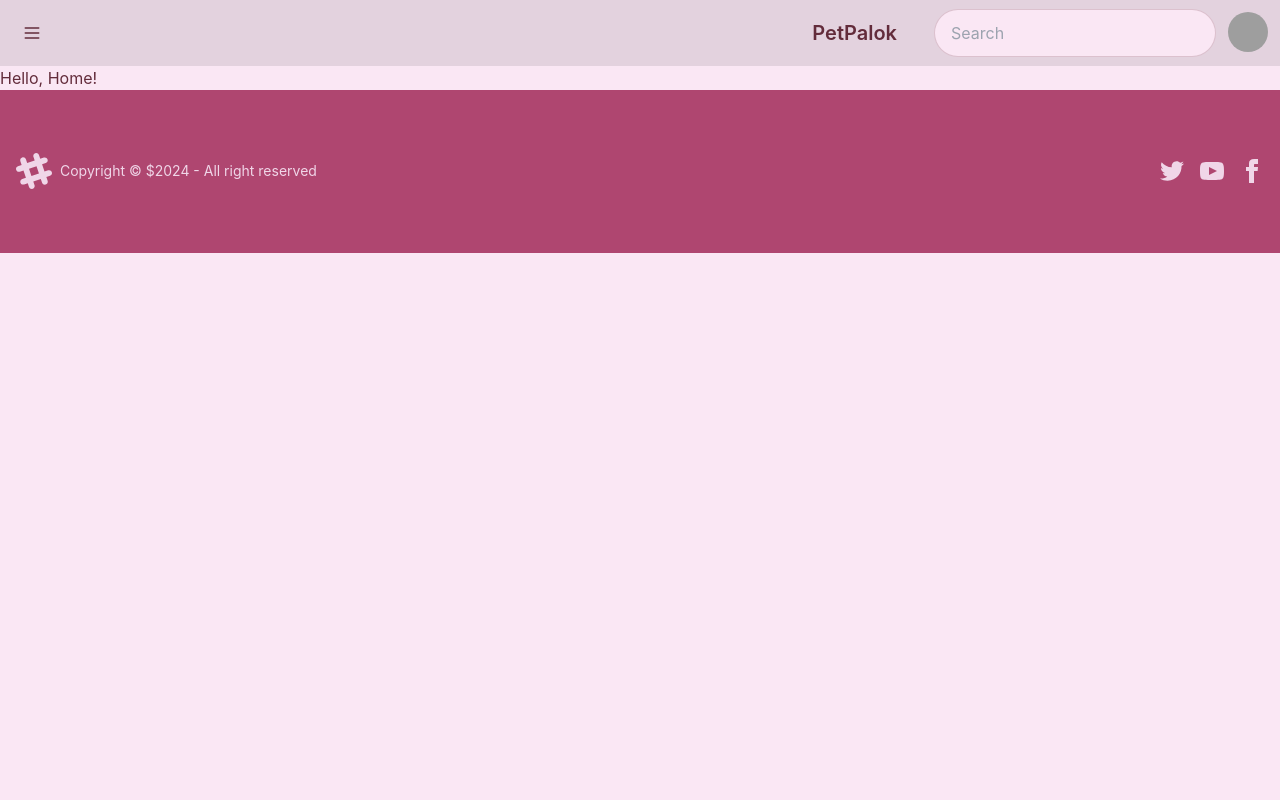
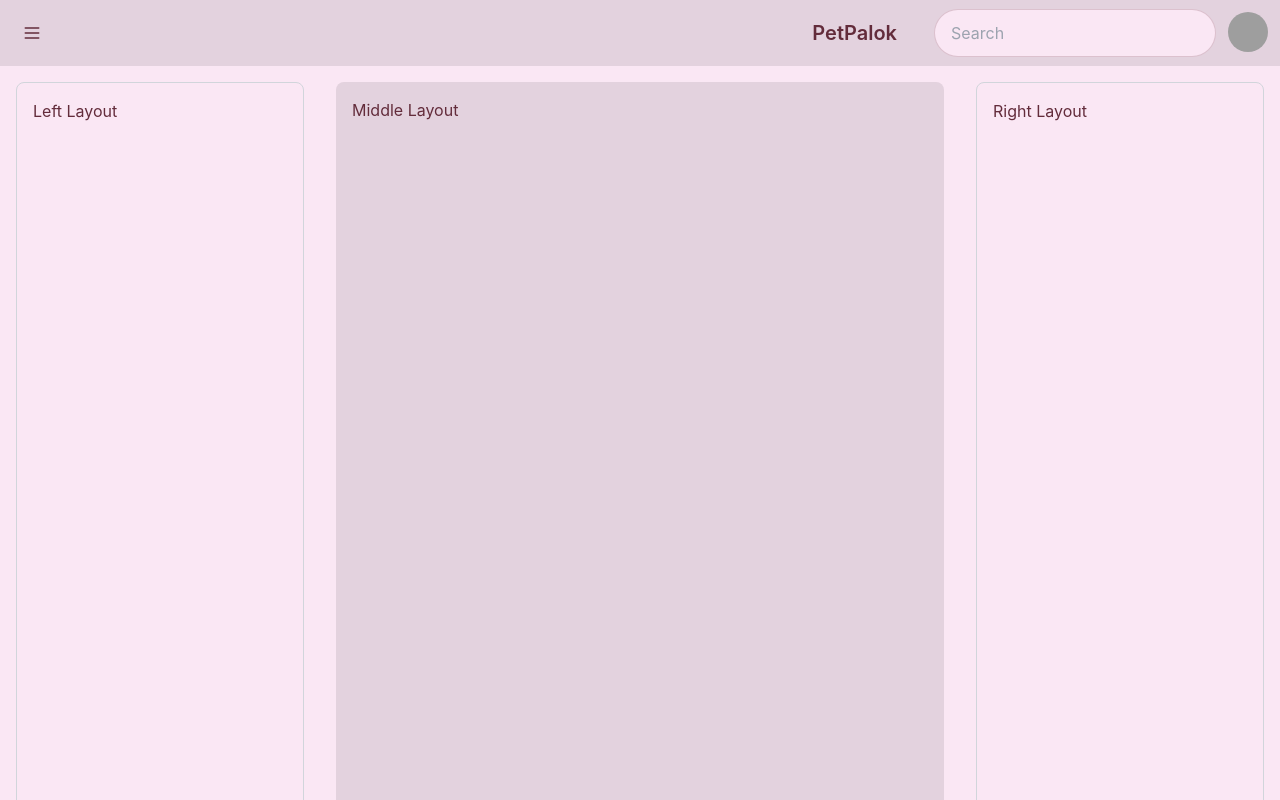
Before and after one commit to Sakib-Sobaha/Pet-Palok-Frontend, a React (Create React App) app: page / in a window 1280 px wide. Shown: the top 800 px of the page. Built offline with nearby package versions, Linux system fonts and the light colour scheme; grey boxes are pictures that could not be loaded.

Commit message:
layout done, planning

```diff
--- a/src/App.js
+++ b/src/App.js
@@ -2,6 +2,8 @@ import "./App.css";
 
 import Navbar from "./components/Navbar.js";
 import Footer from "./components/Footer.js";
+
+
 
 import Home from "./pages/home.js";
 import Login from "./pages/login.js";
--- /dev/null
+++ b/src/components/LayoutLRM.js
@@ -0,0 +1,14 @@
+import React from "react";
+
+
+function LayoutLRM({ left, right, middle }) {
+    return (
+        <div className="flex">
+        <div className="w-1/4 p-4">{left}</div>
+        <div className="w-1/2 p-4">{middle}</div>
+        <div className="w-1/4 p-4">{right}</div>
+        </div>
+    );
+    }
+
+export default LayoutLRM;
--- /dev/null
+++ b/src/components/LeftLayout.js
@@ -0,0 +1,12 @@
+import React from 'react';
+
+const LeftLayout = () => {
+  return (
+    <div className="flex-1 bg-base-100 p-4 h-screen rounded-lg border border-gray-300">
+      {/* Your content for LeftLayout */}
+      Left Layout
+    </div>
+  );
+};
+
+export default LeftLayout;
--- /dev/null
+++ b/src/components/MiddleLayout.js
@@ -0,0 +1,12 @@
+import React from 'react';
+
+const MiddleLayout = () => {
+  return (
+    <div className="flex-1 bg-base-200 rounded-lg p-4 min-h-screen">
+      {/* Your content for MiddleLayout */}
+      Middle Layout
+    </div>
+  );
+};
+
+export default MiddleLayout;
--- a/src/components/Navbar.js
+++ b/src/components/Navbar.js
@@ -32,10 +32,16 @@ function Navbar() {
           <ul className="menu bg-base-200 text-base-content min-h-full w-80 p-4">
             {/* Sidebar content here */}
             <li>
-              <a>Sidebar Item 1</a>
+              <a>Dashboard</a>
             </li>
             <li>
-              <a>Sidebar Item 2</a>
+              <a>Login/Signup</a>
+            </li>
+            <li>
+              <a>Profile</a>
+            </li>
+            <li>
+                <a>Settings</a>
             </li>
           </ul>
         </div>
--- /dev/null
+++ b/src/components/RightLayout.js
@@ -0,0 +1,12 @@
+import React from 'react';
+
+const RightLayout = () => {
+  return (
+    <div className="flex-1 bg-base-100 p-4 h-screen rounded-lg border border-gray-300">
+      {/* Your content for RightLayout */}
+      Right Layout
+    </div>
+  );
+};
+
+export default RightLayout;
--- a/src/pages/home.js
+++ b/src/pages/home.js
@@ -1,11 +1,19 @@
-import React from 'react';
+import React from "react";
 
+import LeftLayout from "../components/LeftLayout";
+import MiddleLayout from "../components/MiddleLayout";
+import RightLayout from "../components/RightLayout";
+import LayoutLRM from "../components/LayoutLRM";
 function Home() {
-    return (
-        <div>
-            <h1>Hello, Home!</h1>
-        </div>
-    );
+  return (
+    <div>
+      <LayoutLRM
+        left={<LeftLayout />}
+        middle={<MiddleLayout />}
+        right={<RightLayout />}
+      />
+    </div>
+  );
 }
 
 export default Home;
```
